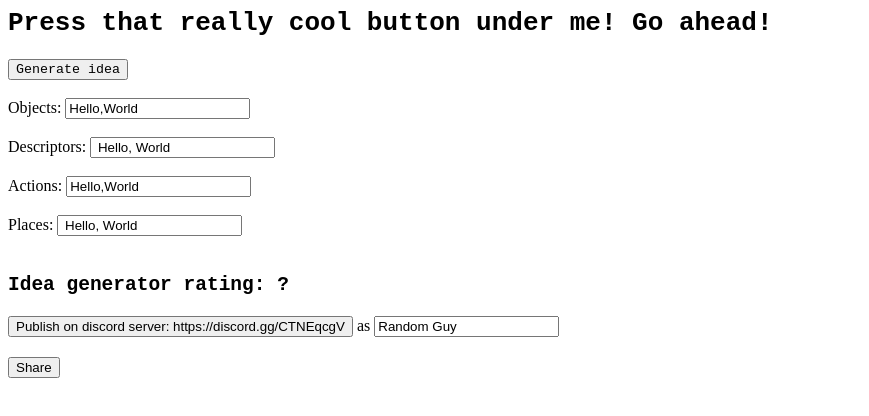
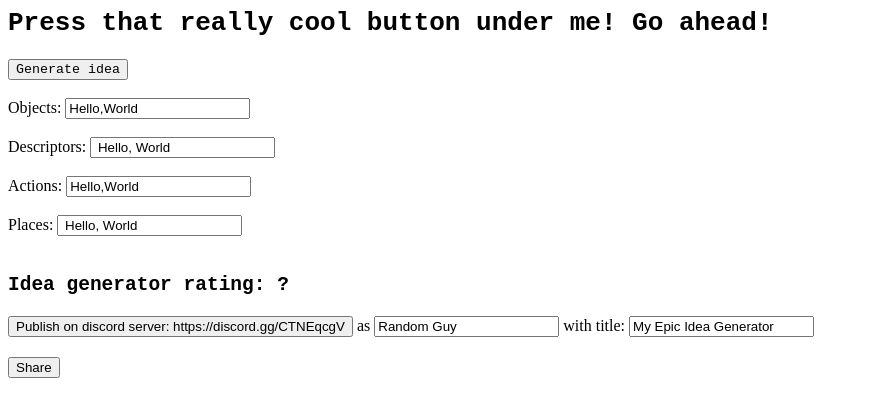
Before and after one commit to Raffiepro/IdeaGenerator, a plain HTML site: page editor.html in a window 1280 px wide. Shown: the whole page, without its empty margins (0-869 px from the left). Drawn offline with Linux system fonts and the light colour scheme.

Commit message:
Update editor.html

```diff
--- a/editor.html
+++ b/editor.html
@@ -22,7 +22,7 @@ Places: <input type="text" id="places" title="Places" value=" Hello, World">
 
 <h2><code><p id="rating">Idea generator rating: ?</p></code></h2>
 
-<button onclick="publish()">Publish on discord server: https://discord.gg/CTNEqcgV</button> as <input type="text" id="username" value="Random Guy">
+<button onclick="publish()">Publish on discord server: https://discord.gg/CTNEqcgV</button> as <input type="text" id="username" value="Random Guy"> with title: <input type="text" id="title" value="My Epic Idea Generator">
 <br>
 
 <h2><code id="published"></code></h2>
```
